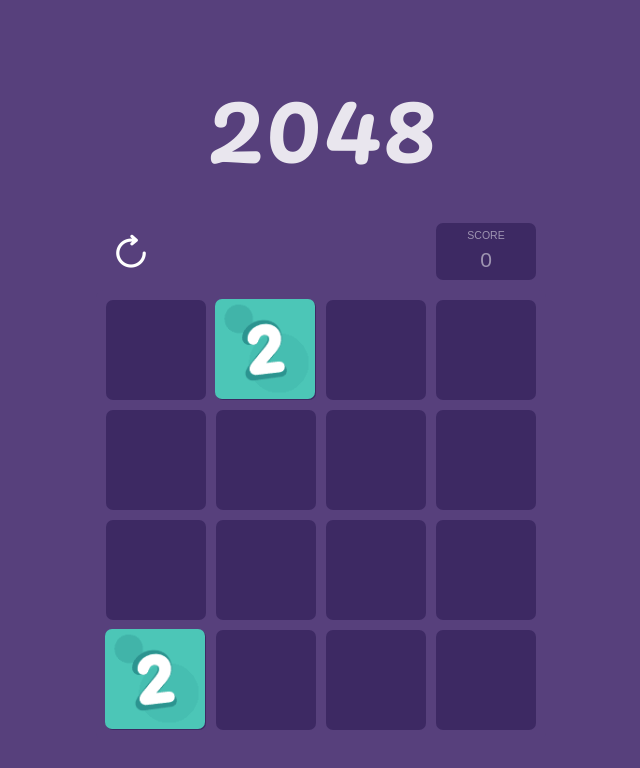
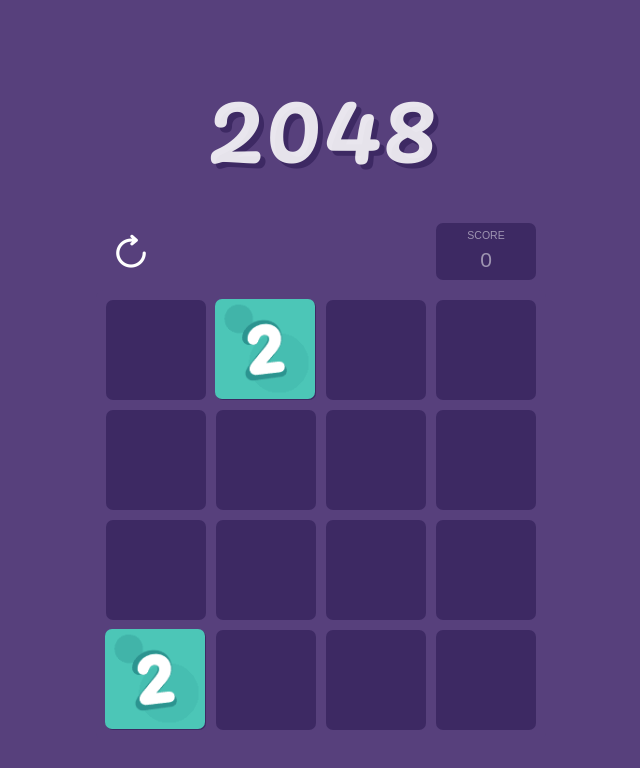
Before and after one commit to pauline-ann/2048-react, a React (Vite) app: page / in a window 1280 px wide. Shown: the top 768 px of the page, without its empty margins (319-959 px from the left). Built offline with nearby package versions, Linux system fonts and the light colour scheme.

Commit message:
disable scroll, add text shadow

```diff
--- a/src/main.scss
+++ b/src/main.scss
@@ -6,7 +6,7 @@
   font-weight: 400;
 
   color-scheme: light dark;
-  color: rgba(255, 255, 255, 0.87);
+  color: #ffffffde;
   background-color: #57407c;
 
   font-synthesis: none;
@@ -14,6 +14,13 @@
   -webkit-font-smoothing: antialiased;
   -moz-osx-font-smoothing: grayscale;
   -webkit-text-size-adjust: 100%;
+}
+
+html,
+body {
+  margin: 0;
+  height: 100%;
+  overflow: hidden;
 }
 
 body {
@@ -33,6 +40,7 @@
   margin-top: -20px;
   margin-bottom: 16px;
   font-family: 'Pacifico';
+  text-shadow: 5px 5px #3d2963;
 }
 
 .text {
@@ -301,7 +309,8 @@
     margin-bottom: 10px;
   }
 
-  .text, .board {
+  .text,
+  .board {
     width: 352px;
   }
 
@@ -310,7 +319,8 @@
     width: 56px;
   }
 
-  .cell, .tile {
+  .cell,
+  .tile {
     width: 80px;
     height: 80px;
     margin: 4px;
```
